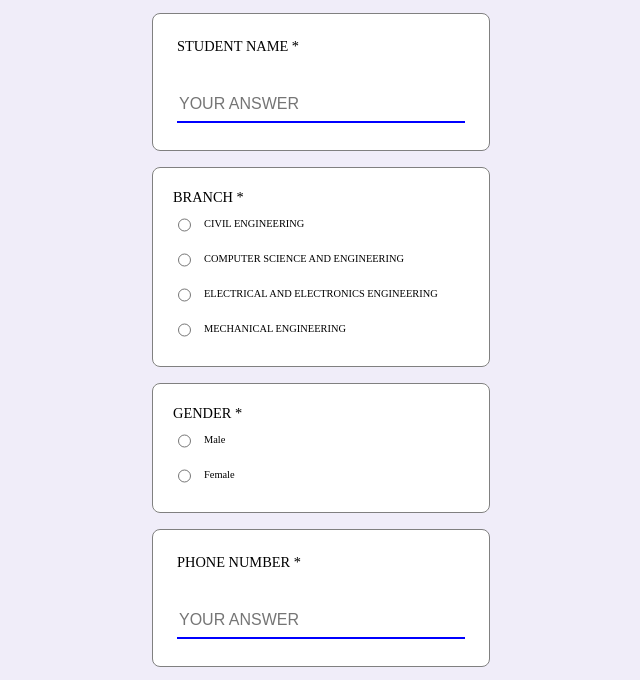
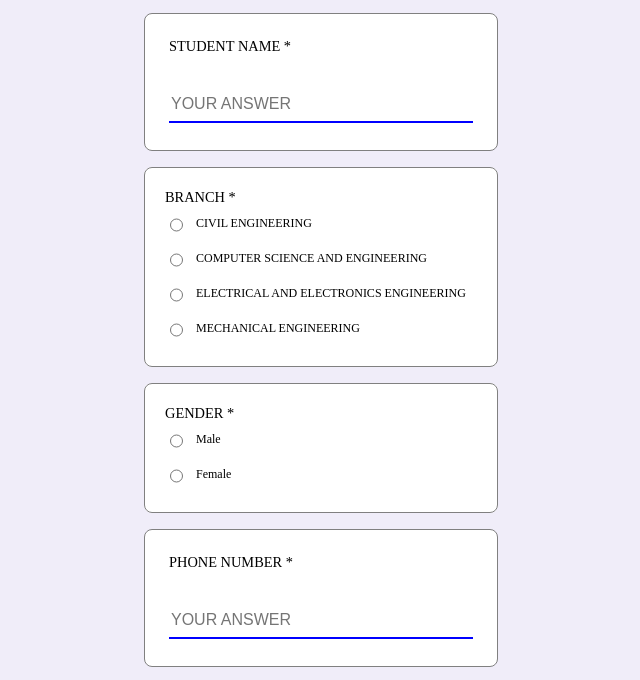
Before and after one commit to shivanshshukla3682-gif/my-form, a plain HTML site: page index.html in a window 1280 px wide. Shown: the part 198-878 px from the top of the page, without its empty margins (319-959 px from the left). Drawn offline with Linux system fonts and the light colour scheme; a script that the page names is missing.

Commit message:
update style.css

```diff
--- a/style.css
+++ b/style.css
@@ -4,7 +4,7 @@ body{
 div{
   display: flex;
   flex-direction: column;
-  width: 36vh;
+  width: 38vh;
   background-color: white;
   margin: auto;
   margin-top: 2vh;
@@ -31,7 +31,7 @@ input{
 }
 .branch{
   background-color: white;
-  width: 37vh;
+  width: 39vh;
   margin: auto;
   margin-top: 2vh;
   border: 0.1vh solid gray;
@@ -42,7 +42,7 @@ label{
   font-size: 1.8vh;
 }
 .n{
-  font-size: 1.3vh;
+  font-size: 1.5vh;
   display: flex;
   align-items: center;
   gap: 10px;
```
